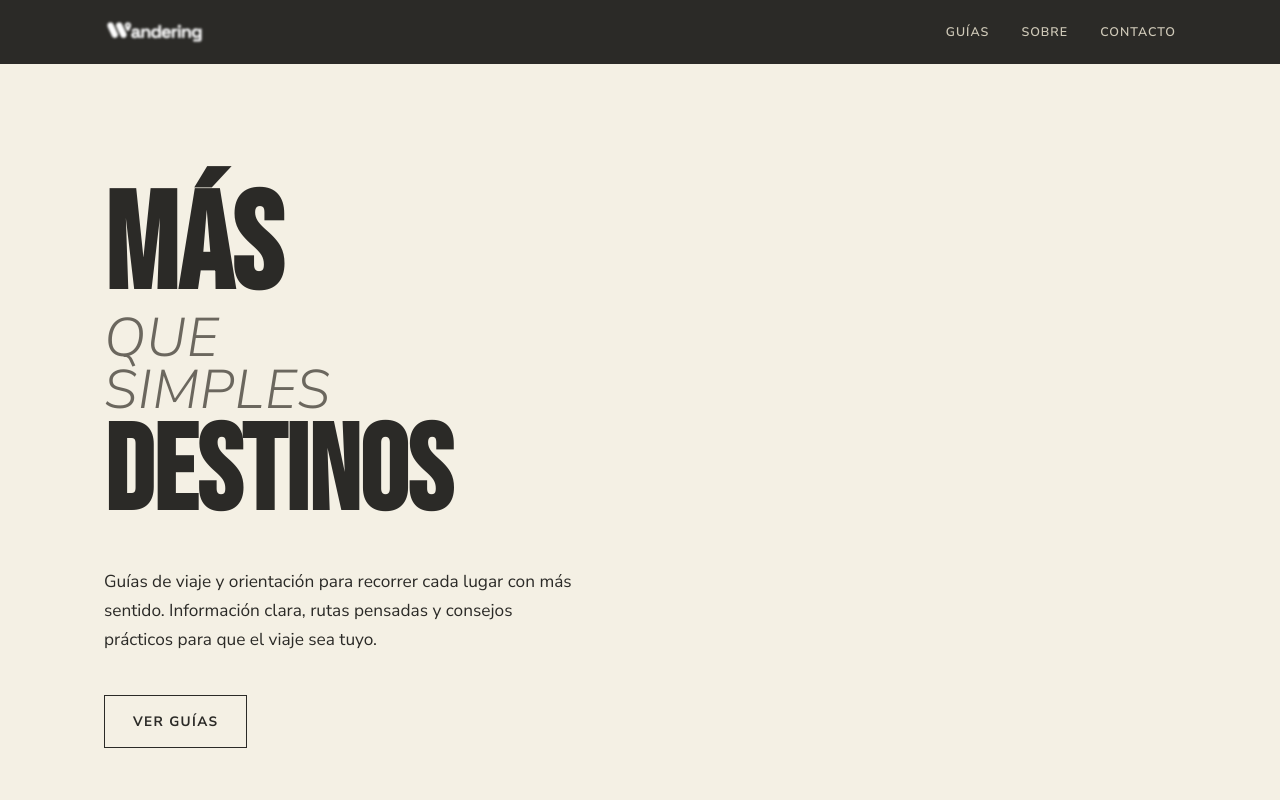
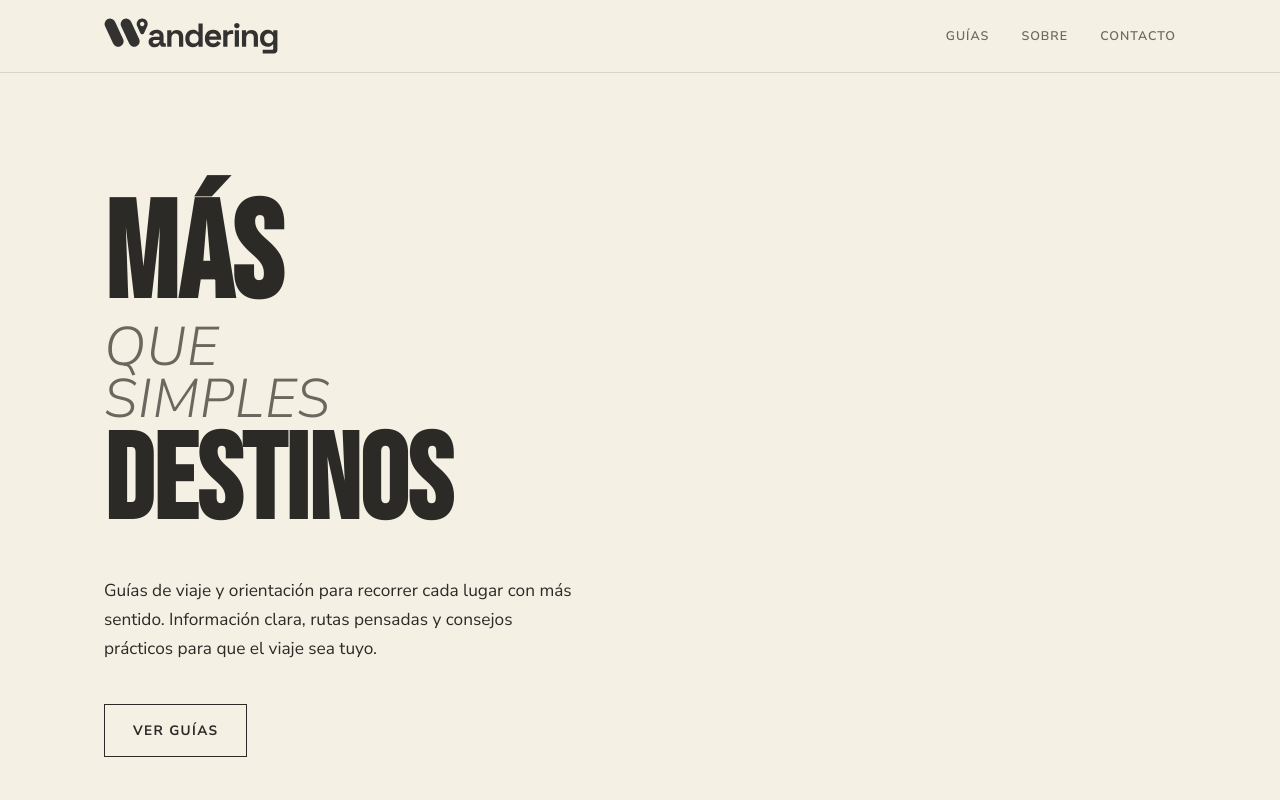
Before and after one commit to eserick2350/wanderingandtravel, a plain HTML site: page index.html in a window 1280 px wide. Shown: the top 800 px of the page. Drawn offline with Linux system fonts and the light colour scheme.

Commit message:
Logotipo oficial positivo (SVG) y encabezado claro

```diff
--- a/index.html
+++ b/index.html
@@ -31,11 +31,11 @@
     a { color: inherit; text-decoration: none; }
     .wrap { max-width: 1120px; margin: 0 auto; padding: 0 24px; }
 
-    header { position: sticky; top: 0; z-index: 10; background: var(--carbon); }
-    header .wrap { display: flex; align-items: center; justify-content: space-between; height: 64px; }
-    header img { height: 26px; width: auto; display: block; }
-    nav a { font-size: .78rem; font-weight: 600; margin-left: 28px; letter-spacing: .08em; text-transform: uppercase; color: #CFC9B8; }
-    nav a:hover { color: #FFFFFF; }
+    header { position: sticky; top: 0; z-index: 10; background: var(--crema); border-bottom: 1px solid var(--linea); }
+    header .wrap { display: flex; align-items: center; justify-content: space-between; height: 72px; }
+    header img { height: 36px; width: auto; display: block; }
+    nav a { font-size: .78rem; font-weight: 600; margin-left: 28px; letter-spacing: .08em; text-transform: uppercase; color: var(--gris); }
+    nav a:hover { color: var(--carbon); }
 
     section { padding: 110px 0; }
     .label { display: inline-block; font-weight: 700; font-size: .72rem; letter-spacing: .18em; text-transform: uppercase; color: var(--gris); margin-bottom: 20px; }
@@ -90,7 +90,7 @@
 <body>
   <header>
     <div class="wrap">
-      <a href="#"><img src="logo-white.png" alt="Wandering"></a>
+      <a href="#"><img src="logo-positivo.svg" alt="Wandering"></a>
       <nav>
         <a href="#guias">Guías</a>
         <a href="#sobre">Sobre</a>
```
Also changed, not shown: logo-positivo.svg (added).
